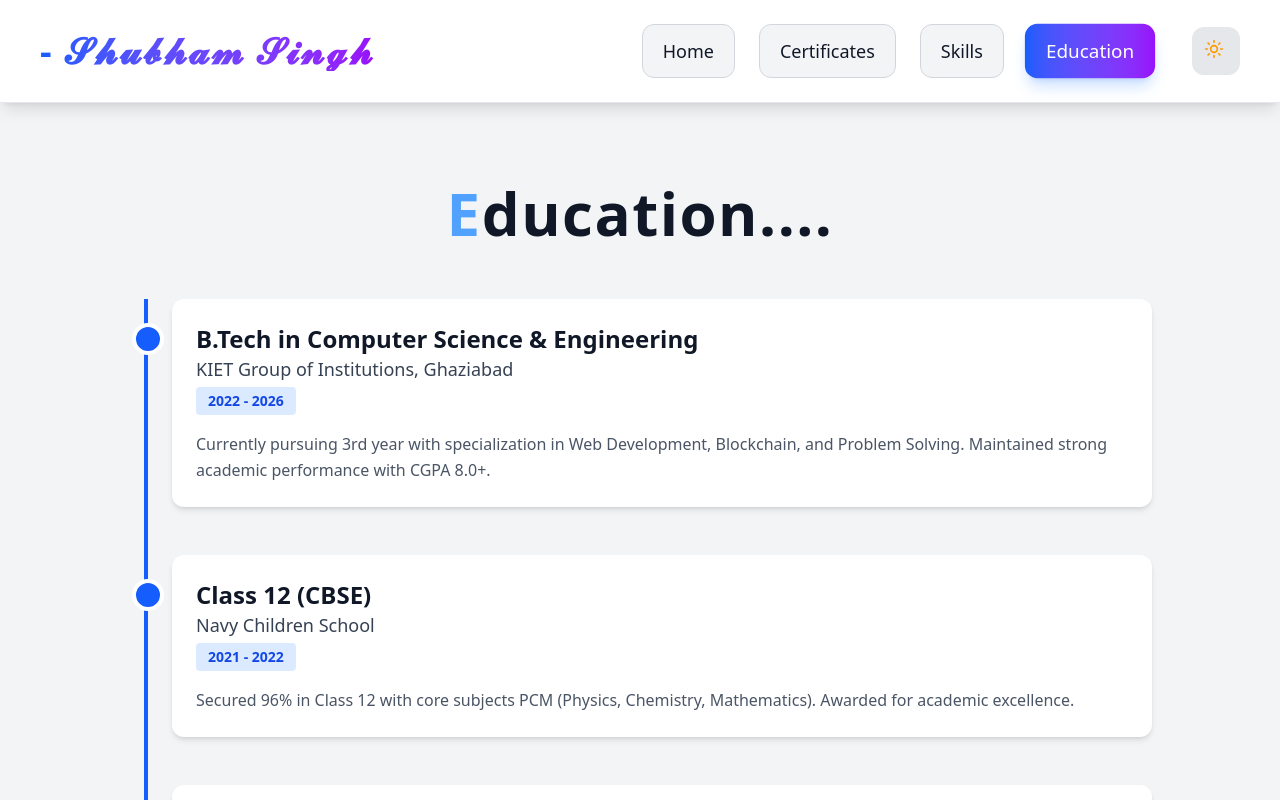
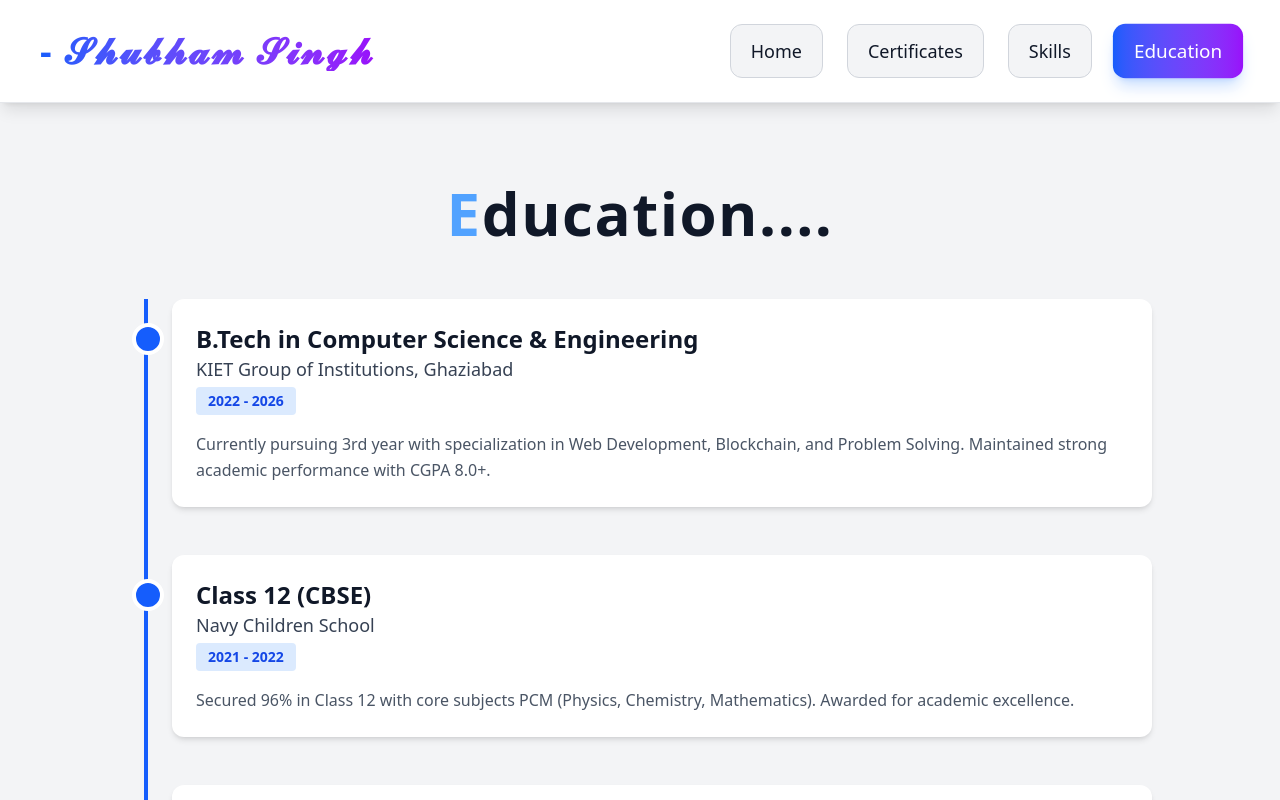
Before and after one commit to SHUBham66ingh/Myportfolio, a React (Vite) app: page /education in a window 1280 px wide. Shown: the top 800 px of the page. Built offline with nearby package versions, Linux system fonts and the light colour scheme.

Commit message:
darkRemove

```diff
--- a/src/components/Header.js
+++ b/src/components/Header.js
@@ -103,26 +103,7 @@ function Header() {
           ))}
 
           {/* Dark Mode Toggle */}
-          <button
-            onClick={toggleDarkMode}
-            className="ml-2 lg:ml-4 p-2 lg:p-3 rounded-xl bg-gray-200 dark:bg-gray-700 text-gray-800 dark:text-gray-200 hover:bg-gray-300 dark:hover:bg-gray-600 transition-all duration-300 hover:scale-110 group"
-            aria-label="Toggle dark mode"
-          >
-            <div className="relative w-5 h-5 lg:w-6 lg:h-6">
-              <Sun
-                size={20}
-                className={`absolute inset-0 text-amber-500 transition-all duration-500 ${
-                  darkMode ? 'opacity-0 rotate-180 scale-0' : 'opacity-100 rotate-0 scale-100'
-                }`}
-              />
-              <Moon
-                size={20}
-                className={`absolute inset-0 text-blue-400 transition-all duration-500 ${
-                  darkMode ? 'opacity-100 rotate-0 scale-100' : 'opacity-0 -rotate-180 scale-0'
-                }`}
-              />
-            </div>
-          </button>
+
         </nav>
 
         {/* Mobile Hamburger */}
```
